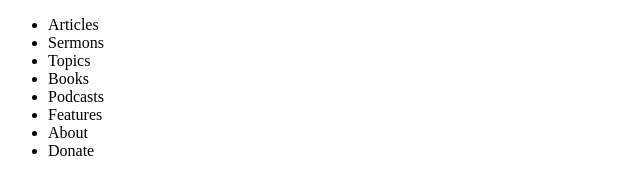
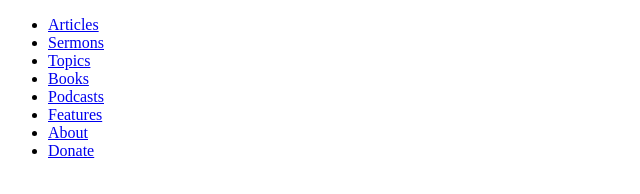
Before and after one commit to christiebaz/desiringgod-mockup, a plain HTML site: page index.html in a window 1280 px wide. Shown: the whole page, without its empty margins (0-640 px from the left). Drawn offline with Linux system fonts and the light colour scheme.

Commit message:
html file name changed to index.html.

```diff
--- a/desiringgod.html
+++ b/index.html
@@ -11,14 +11,14 @@
         <header>
             <nav>
                 <ul>
-                    <li>Articles</li>
-                    <li>Sermons</li>
-                    <li>Topics</li>
-                    <li>Books</li>
-                    <li>Podcasts</li>
-                    <li>Features</li>
-                    <li>About</li>
-                    <li>Donate</li>
+                    <li><a href='#'>Articles</a></li>
+                    <li><a href='#'>Sermons</a></li>
+                    <li><a href='#'>Topics</a></li>
+                    <li><a href='#'>Books</a></li>
+                    <li><a href='#'>Podcasts</a></li>
+                    <li><a href='#'>Features</a></li>
+                    <li><a href='#'>About</a></li>
+                    <li><a href='#'>Donate</a></li>
                 </ul>
             </nav>
         </header>
```
